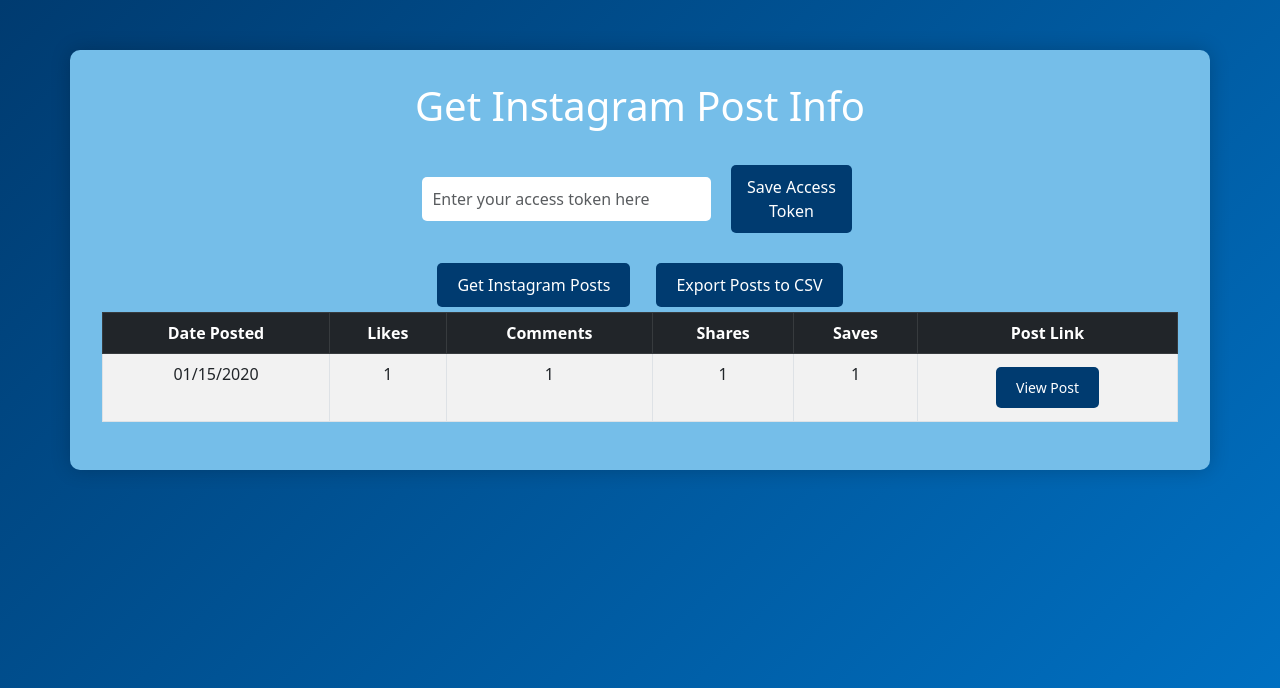
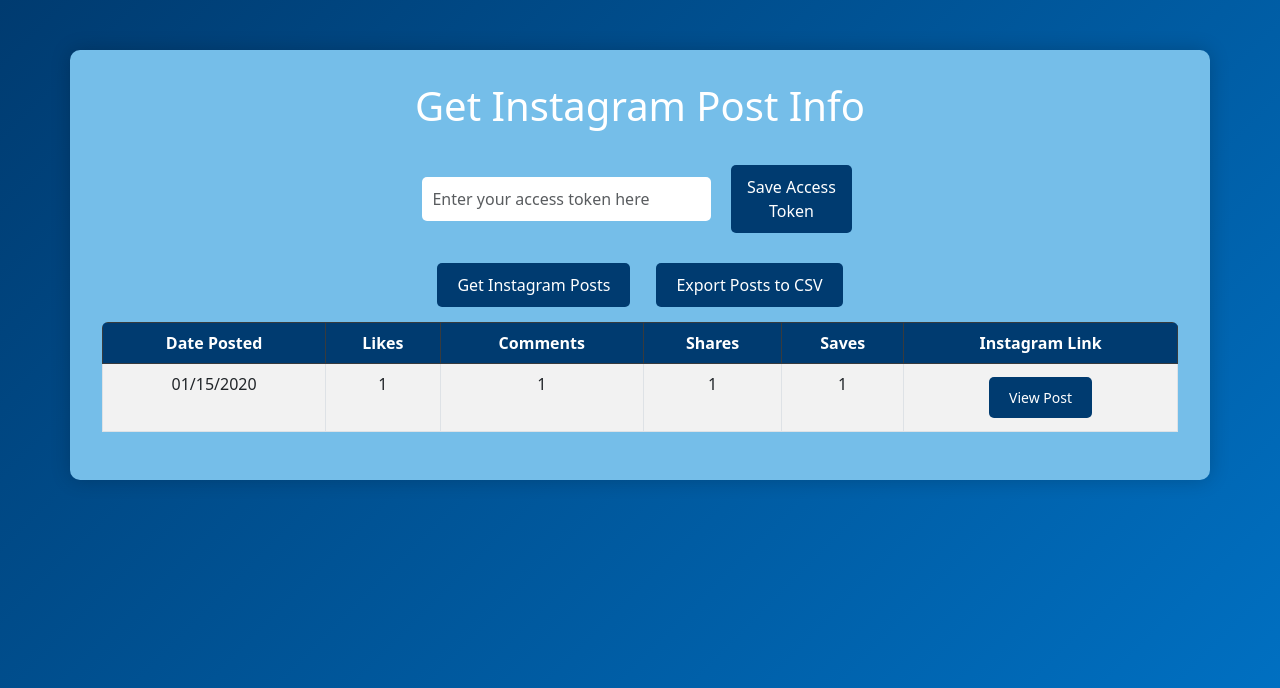
Before and after one commit to usd-cs/COMP-49X-24-25-Alumni-Association, a Django app: page / in a window 1280 px wide. Shown: the top 688 px of the page. Run offline with Django 5.2, Linux system fonts and the light colour scheme; a user stored in the database is signed in; tables that the repository leaves empty hold one stand-in row (values such as "Sample post").

Commit message:
Changed some css

```diff
--- a/AlumniProject/AlumniProject/templates/index.html
+++ b/AlumniProject/AlumniProject/templates/index.html
@@ -72,6 +72,22 @@
           margin-left: 10px;
           padding: 10px;
           font-size: 16px;
+        }
+        .post-table-head {
+            --bs-table-color: var(--alcala-white);
+            --bs-table-bg: var(--founders-blue);
+            --bs-table-border-color: #373b3e;
+            --bs-table-striped-color: var(--alcala-white);
+            --bs-table-active-bg: var(--founders-blue);
+            --bs-table-active-color: var(--alcala-white);
+            --bs-table-hover-bg: var(--founders-blue);
+            --bs-table-hover-color: var(--alcala-white);
+            color: var(--bs-table-color);
+            border-color: var(--bs-table-border-color);
+        }
+        .table-curved-border {
+            margin-top: 10px;
+            border-radius: 6px;
         }
         #postList {
             margin-top: 20px;
@@ -215,16 +231,16 @@
         </div>
 
         <!-- This is the table headers, probably where we can add buttons for sorting. -->
-        <div class="table-responsive">
+        <div class="table-responsive table-curved-border">
             <table class="table table-striped table-bordered text-center">
-                <thead class="table-dark">
+                <thead class="post-table-head">
                     <tr>
                         <th>Date Posted</th>
                         <th>Likes</th>
                         <th>Comments</th>
                         <th>Shares</th>
                         <th>Saves</th>
-                        <th>Post Link</th>
+                        <th>Instagram Link</th>
                     </tr>
                 </thead>
                 <tbody id="postList"></tbody>
```
